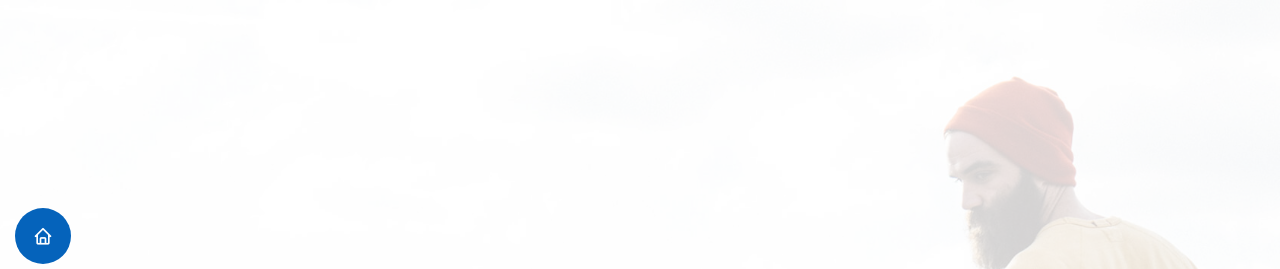
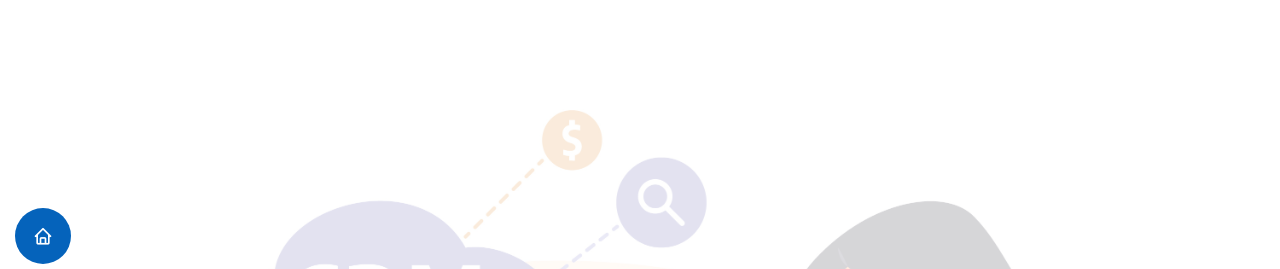
Before and after one commit to daredevilpw/portfolio, a plain HTML site: page index.html in a window 1280 px wide. Shown: the top 269 px of the page. Drawn offline with nearby package versions, Linux system fonts and the light colour scheme.

Commit message:
Update style.css

```diff
--- a/assets/css/style.css
+++ b/assets/css/style.css
@@ -274,7 +274,7 @@ h6 {
 #hero {
   width: 100%;
   height: 100vh;
-  background: url("../img/hero-bg.jpg") top right no-repeat;
+  background: url("../img/background.jpg") top right no-repeat;
   background-size: cover;
   position: relative;
 }
```
